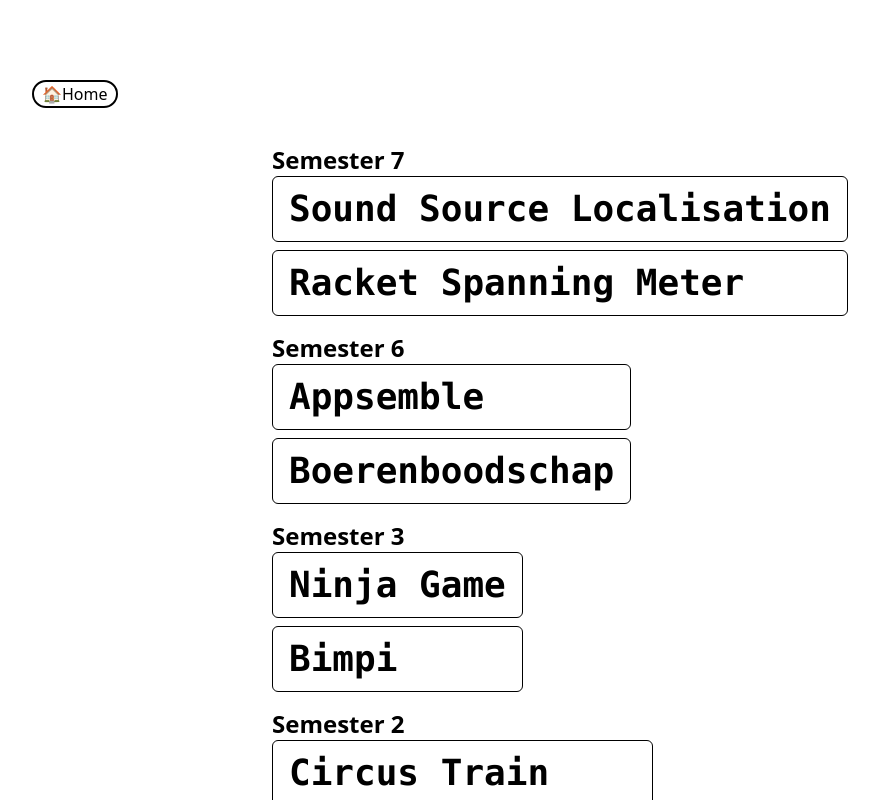
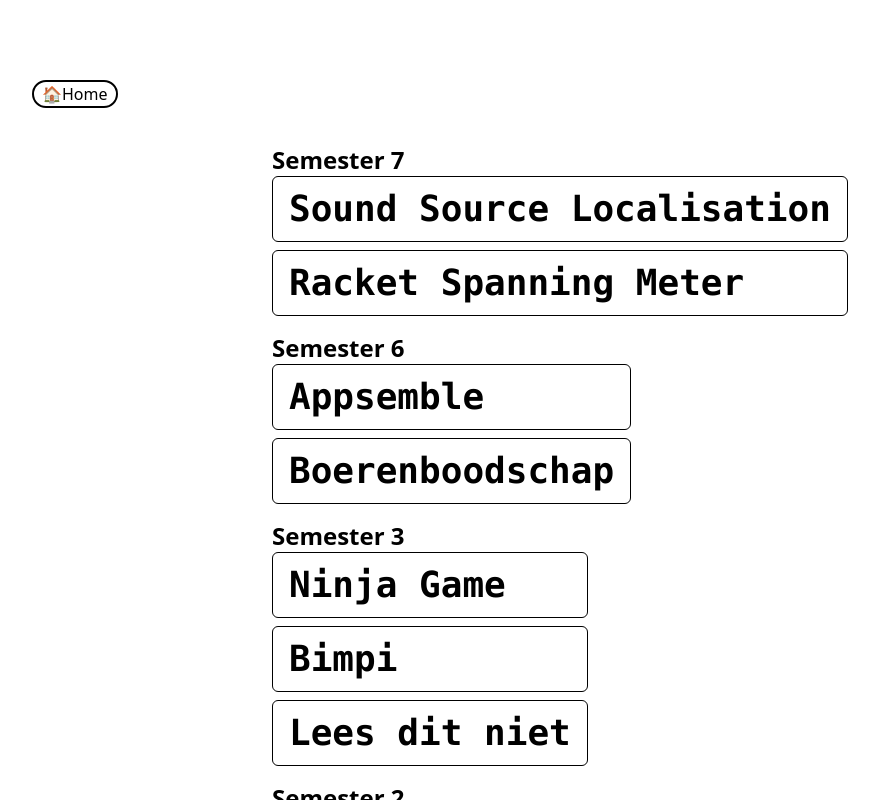
Before and after one commit to TeunSpithoven/TeunSpithoven, a Next.js app: page /projects in a window 1280 px wide. Shown: the whole page, without its empty margins (48-927 px from the left). Built offline with nearby package versions, Linux system fonts and the light colour scheme.

Commit message:
lees dit nit

```diff
--- a/app/projects/[id]/page.tsx
+++ b/app/projects/[id]/page.tsx
@@ -2,6 +2,7 @@ import { projects, type Project } from "@/data/projects";
 import NavButton from "@/components/navButton";
 import Image from "next/image";
 import { notFound } from "next/navigation";
+import ProjectLink from "@/components/projectLink";
 
 interface Params {
   id: string;
@@ -25,7 +26,7 @@ export default async function ProjectPage({
 
   if (!project) notFound();
 
-  const { title, description, images, iFrameUrl } = project;
+  const { title, description, images, iFrameUrl, websiteUrl } = project;
 
   return (
     <div className="flex h-screen w-screen px-4 md:px-20 lg:px-40 pt-10 md:pt-0">
@@ -40,6 +41,9 @@ export default async function ProjectPage({
             allow="microphone"
             allowFullScreen
           />
+        )}
+        {websiteUrl && (
+          <ProjectLink href={websiteUrl} name="Ga naar website →" />
         )}
         {images && (
           <div className="flex gap-4 flex-row items-start flex-wrap w-screen px-10 pb-10 justify-center">
--- a/app/projects/page.tsx
+++ b/app/projects/page.tsx
@@ -34,6 +34,10 @@ export default function ProjectList() {
             <ProjectColumn title="Semester 3">
               <ProjectLink name="Ninja Game" href="/projects/ninja-game" />
               <ProjectLink name="Bimpi" href="/projects/bimpi" />
+              <ProjectLink
+                name="Lees dit niet"
+                href="/projects/lees-dit-niet"
+              />
             </ProjectColumn>
             {/* <ProjectColumn title="Semester 4">
             <ProjectLink name="Cyber" href="/projects/cyber" />
```
Also changed, not shown: data/projects.ts (+8 -0 lines).
